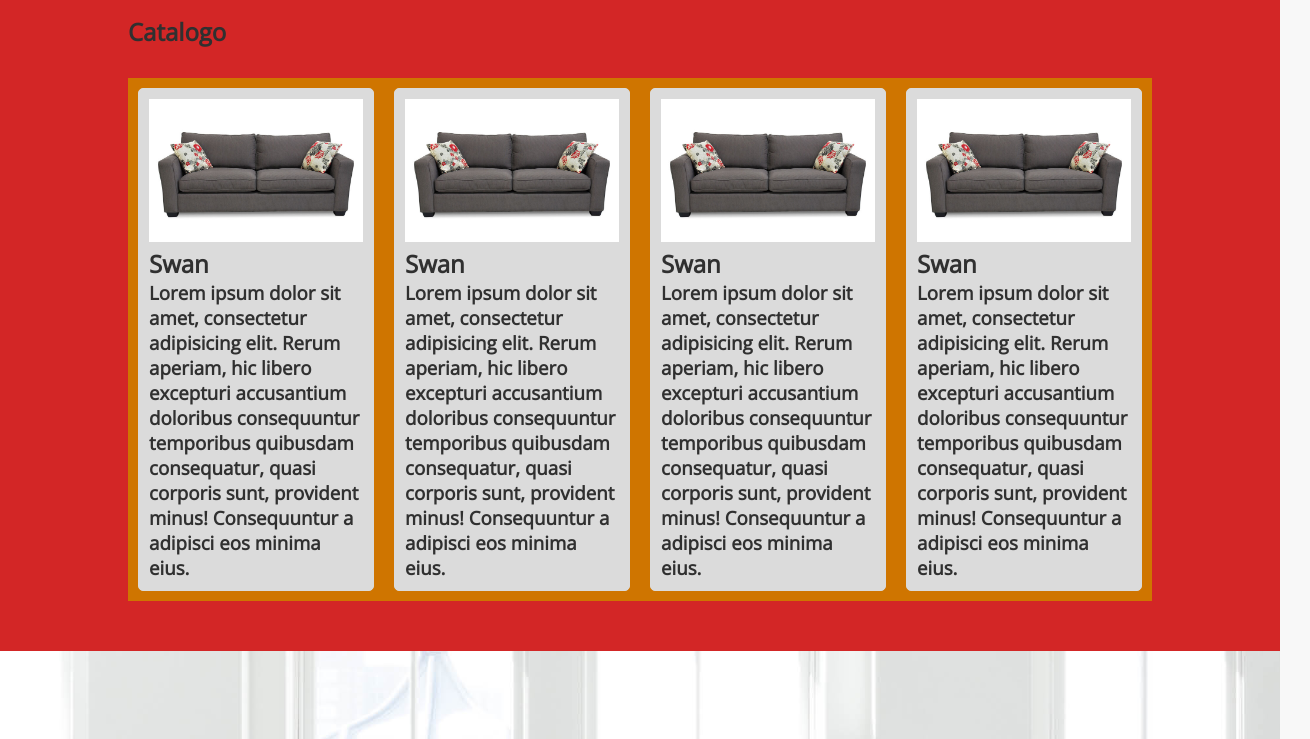
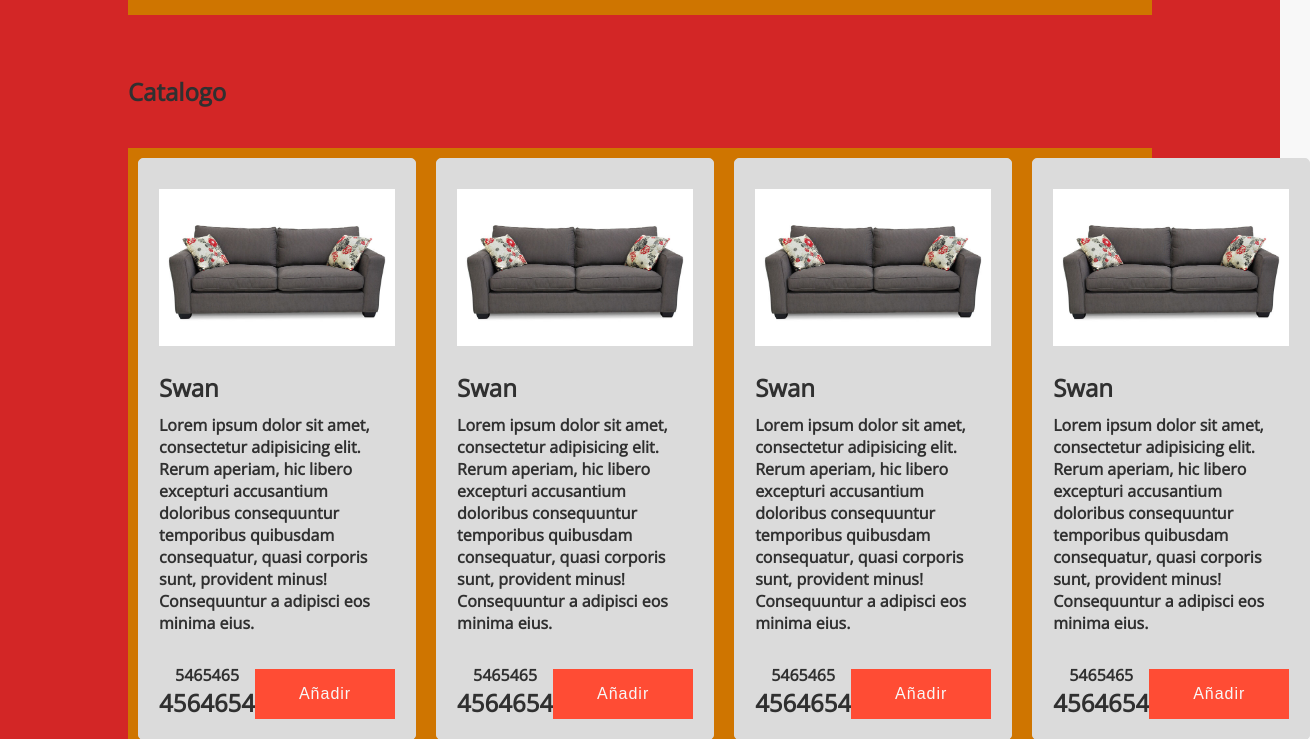
Before and after one commit to josmellbu/furnitureWEB, a plain HTML site: page index.html in a window 1280 px wide. Shown: the part 1721-2460 px from the top of the page, 1310 px wide, since content can reach past the window. Drawn offline with nearby package versions, Linux system fonts and the light colour scheme.

Commit message:
version 3

```diff
--- a/index.html
+++ b/index.html
@@ -44,10 +44,10 @@
 				<ul>
 					<li><b>Casa</b></li>
 					<li><b>Nuevos Objetos</b></li>
-					<li><b> Catálogo</b></li>
-					<li><b> Tiendas</b></li>
-					<li><b> Servivios</b></li>
-					<li><b> Acerca de Nosotros</b></li>
+					<li><b>Catálogo</b></li>
+					<li><b>Tiendas</b></li>
+					<li><b>Servivios</b></li>
+					<li><b>Acerca de Nosotros</b></li>
 				</ul>
 			</div>
 		</nav>
@@ -81,22 +81,50 @@
 					<div class="producto">
 						<img src="img/sillon.jpg" alt="">
 						<h1>Swan</h1>
-						<h3>Lorem ipsum dolor sit amet, consectetur adipisicing elit. Rerum aperiam, hic libero excepturi accusantium doloribus consequuntur temporibus quibusdam consequatur, quasi corporis sunt, provident minus! Consequuntur a adipisci eos minima eius.</h3>
+						<h4>Lorem ipsum dolor sit amet, consectetur adipisicing elit. Rerum aperiam, hic libero excepturi accusantium doloribus consequuntur temporibus quibusdam consequatur, quasi corporis sunt, provident minus! Consequuntur a adipisci eos minima eius.</h4>
+						<div class="costo">
+							<div class="precio">
+								<h4>5465465</h4>
+								<h2>4564654</h2>
+							</div>
+							<div class="boton"><button>Añadir</button></div>
+						</div>
 					</div>
 					<div class="producto">
 						<img src="img/sillon.jpg" alt="">
 						<h1>Swan</h1>
-						<h3>Lorem ipsum dolor sit amet, consectetur adipisicing elit. Rerum aperiam, hic libero excepturi accusantium doloribus consequuntur temporibus quibusdam consequatur, quasi corporis sunt, provident minus! Consequuntur a adipisci eos minima eius.</h3>
+						<h4>Lorem ipsum dolor sit amet, consectetur adipisicing elit. Rerum aperiam, hic libero excepturi accusantium doloribus consequuntur temporibus quibusdam consequatur, quasi corporis sunt, provident minus! Consequuntur a adipisci eos minima eius.</h4>
+						<div class="costo">
+							<div class="precio">
+								<h4>5465465</h4>
+								<h2>4564654</h2>
+							</div>
+							<div class="boton"><button>Añadir</button></div>
+						</div>
 					</div>
 					<div class="producto">
 						<img src="img/sillon.jpg" alt="">
 						<h1>Swan</h1>
-						<h3>Lorem ipsum dolor sit amet, consectetur adipisicing elit. Rerum aperiam, hic libero excepturi accusantium doloribus consequuntur temporibus quibusdam consequatur, quasi corporis sunt, provident minus! Consequuntur a adipisci eos minima eius.</h3>
+						<h4>Lorem ipsum dolor sit amet, consectetur adipisicing elit. Rerum aperiam, hic libero excepturi accusantium doloribus consequuntur temporibus quibusdam consequatur, quasi corporis sunt, provident minus! Consequuntur a adipisci eos minima eius.</h4>
+						<div class="costo">
+							<div class="precio">
+								<h4>5465465</h4>
+								<h2>4564654</h2>
+							</div>
+							<div class="boton"><button>Añadir</button></div>
+						</div>
 					</div>
 					<div class="producto">
 						<img src="img/sillon.jpg" alt="">
 						<h1>Swan</h1>
-						<h3>Lorem ipsum dolor sit amet, consectetur adipisicing elit. Rerum aperiam, hic libero excepturi accusantium doloribus consequuntur temporibus quibusdam consequatur, quasi corporis sunt, provident minus! Consequuntur a adipisci eos minima eius.</h3>
+						<h4>Lorem ipsum dolor sit amet, consectetur adipisicing elit. Rerum aperiam, hic libero excepturi accusantium doloribus consequuntur temporibus quibusdam consequatur, quasi corporis sunt, provident minus! Consequuntur a adipisci eos minima eius.</h4>
+						<div class="costo">
+							<div class="precio">
+								<h4>5465465</h4>
+								<h2>4564654</h2>
+							</div>
+							<div class="boton"><button>Añadir</button></div>
+						</div>
 					</div>
 				</div>
 			</div>
@@ -118,22 +146,50 @@
 					<div class="producto">
 						<img src="img/sillon.jpg" alt="">
 						<h1>Swan</h1>
-						<h3>Lorem ipsum dolor sit amet, consectetur adipisicing elit. Rerum aperiam, hic libero excepturi accusantium doloribus consequuntur temporibus quibusdam consequatur, quasi corporis sunt, provident minus! Consequuntur a adipisci eos minima eius.</h3>
+						<h4>Lorem ipsum dolor sit amet, consectetur adipisicing elit. Rerum aperiam, hic libero excepturi accusantium doloribus consequuntur temporibus quibusdam consequatur, quasi corporis sunt, provident minus! Consequuntur a adipisci eos minima eius.</h4>
+						<div class="costo">
+							<div class="precio">
+								<h4>5465465</h4>
+								<h2>4564654</h2>
+							</div>
+							<div class="boton"><button>Añadir</button></div>
+						</div>
 					</div>
 					<div class="producto">
 						<img src="img/sillon.jpg" alt="">
 						<h1>Swan</h1>
-						<h3>Lorem ipsum dolor sit amet, consectetur adipisicing elit. Rerum aperiam, hic libero excepturi accusantium doloribus consequuntur temporibus quibusdam consequatur, quasi corporis sunt, provident minus! Consequuntur a adipisci eos minima eius.</h3>
+						<h4>Lorem ipsum dolor sit amet, consectetur adipisicing elit. Rerum aperiam, hic libero excepturi accusantium doloribus consequuntur temporibus quibusdam consequatur, quasi corporis sunt, provident minus! Consequuntur a adipisci eos minima eius.</h4>
+						<div class="costo">
+							<div class="precio">
+								<h4>5465465</h4>
+								<h2>4564654</h2>
+							</div>
+							<div class="boton"><button>Añadir</button></div>
+						</div>
 					</div>
 					<div class="producto">
 						<img src="img/sillon.jpg" alt="">
 						<h1>Swan</h1>
-						<h3>Lorem ipsum dolor sit amet, consectetur adipisicing elit. Rerum aperiam, hic libero excepturi accusantium doloribus consequuntur temporibus quibusdam consequatur, quasi corporis sunt, provident minus! Consequuntur a adipisci eos minima eius.</h3>
+						<h4>Lorem ipsum dolor sit amet, consectetur adipisicing elit. Rerum aperiam, hic libero excepturi accusantium doloribus consequuntur temporibus quibusdam consequatur, quasi corporis sunt, provident minus! Consequuntur a adipisci eos minima eius.</h4>
+						<div class="costo">
+							<div class="precio">
+								<h4>5465465</h4>
+								<h2>4564654</h2>
+							</div>
+							<div class="boton"><button>Añadir</button></div>
+						</div>
 					</div>
 					<div class="producto">
 						<img src="img/sillon.jpg" alt="">
 						<h1>Swan</h1>
-						<h3>Lorem ipsum dolor sit amet, consectetur adipisicing elit. Rerum aperiam, hic libero excepturi accusantium doloribus consequuntur temporibus quibusdam consequatur, quasi corporis sunt, provident minus! Consequuntur a adipisci eos minima eius.</h3>
+						<h4>Lorem ipsum dolor sit amet, consectetur adipisicing elit. Rerum aperiam, hic libero excepturi accusantium doloribus consequuntur temporibus quibusdam consequatur, quasi corporis sunt, provident minus! Consequuntur a adipisci eos minima eius.</h4>
+						<div class="costo">
+							<div class="precio">
+								<h4>5465465</h4>
+								<h2>4564654</h2>
+							</div>
+							<div class="boton"><button>Añadir</button></div>
+						</div>
 					</div>
 				</div>
 			</div>
--- a/styles.css
+++ b/styles.css
@@ -72,7 +72,7 @@ a{
 				}
 	/*(NAVEGACION)*/
 	.nav{
-		margin: 10px 0 10px 0;
+		margin: 10px 0 20px 0;
 	}
 		.submenu{
 			text-align: center;
@@ -100,6 +100,7 @@ a{
 			width: 200px;
 			height: 60px;
 			font-size: 0.7em;
+			letter-spacing: 1px;
 			color: #f8f8f8;
 		}
 	.section{
@@ -137,12 +138,34 @@ a{
 				border-radius: 5px;
 				background: #dbdbdb;
 				margin: 10px;
-				padding: 10px;
+				padding: 20px;
 				flex: 25%;
 			}
 			.producto img{
 				width: 100%;
 			}
+			.producto img, h1, h3{
+				margin: 10px 0;
+			}
+				.costo{
+					margin-top: 30px;
+					display: flex;
+					align-items: flex-end;
+					justify-content: space-between;
+				}
+				.costo div{
+					flex: 0 1 auto;
+					text-align: center;
+				}
+				.boton button{
+					background-color: #FF4C34;
+					border: none;
+					width: 140px;
+					height: 50px;
+					letter-spacing: 1px;
+					font-size: 1em;
+					color: #f8f8f8;
+				}
 	.promo2{
 		background: url(img/sec2.jpg);
 		background-position: center;
```
